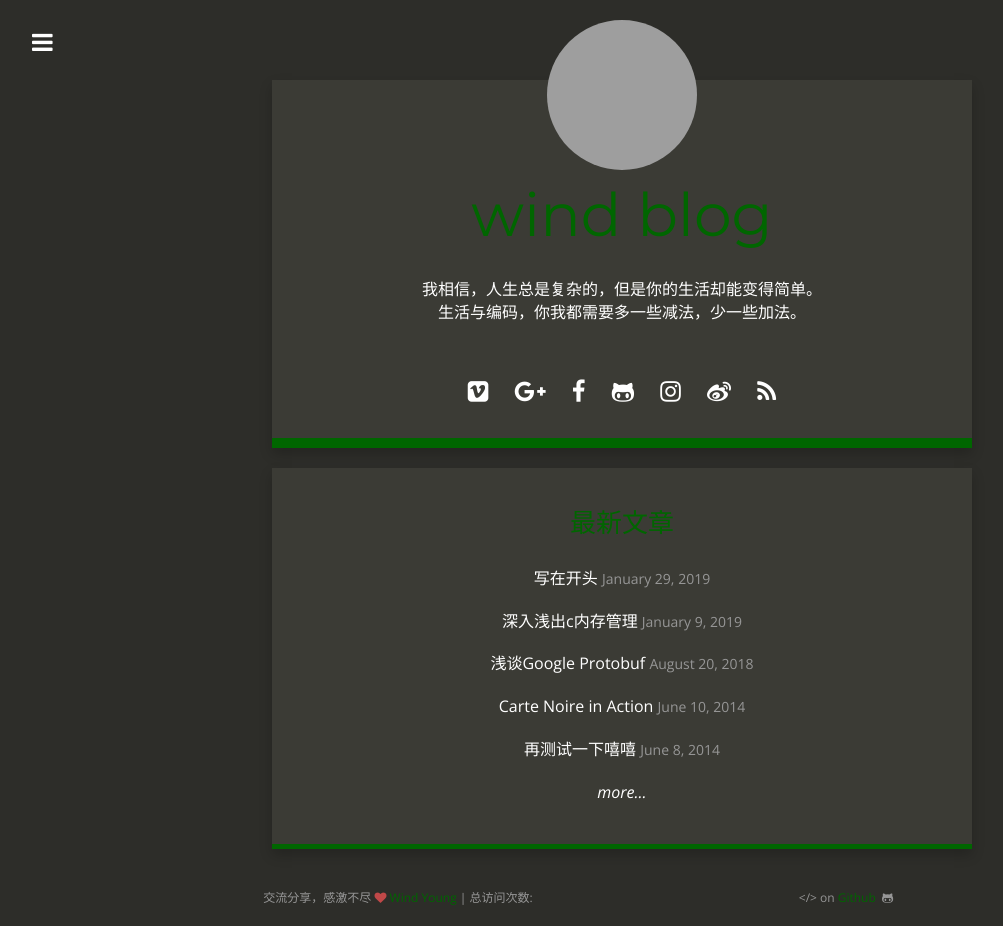
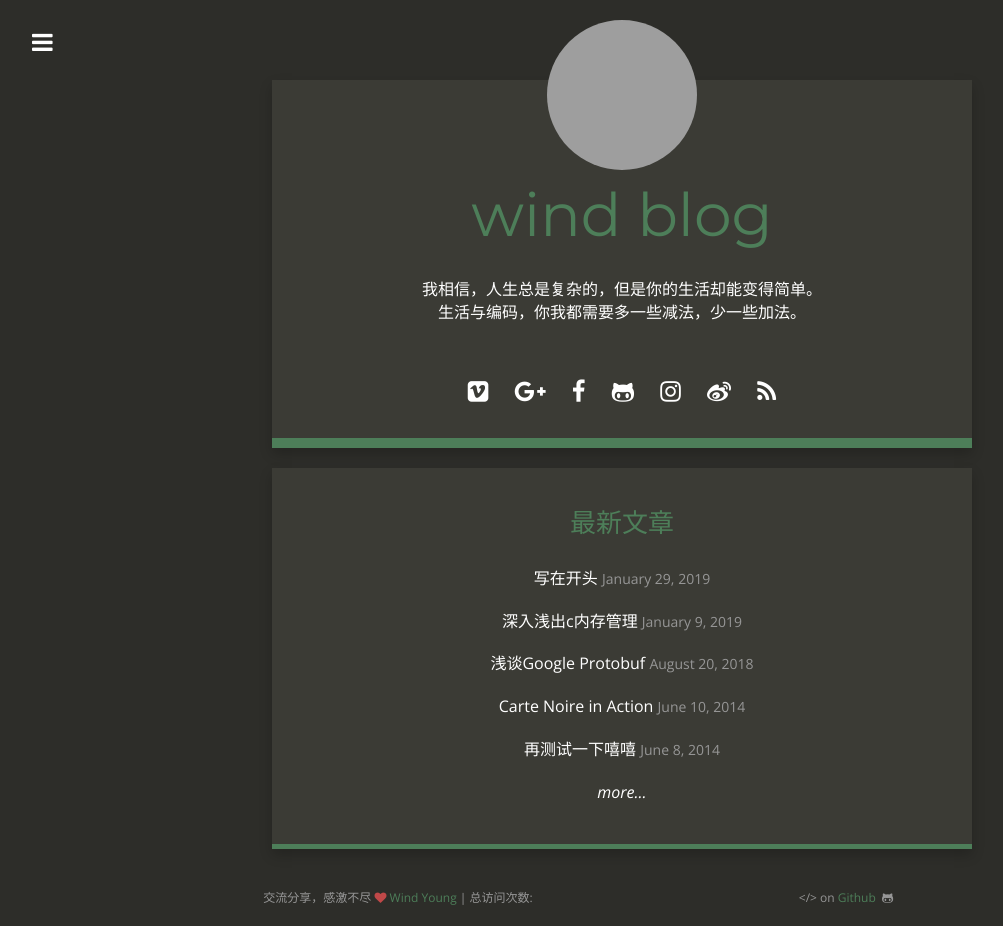
Before and after one commit to wind3110991/wind3110991.github.io, a Jekyll site: the page built from index.html, in a window 1280 px wide. Shown: the whole page, without its empty margins (18-1021 px from the left). Built offline with Jekyll 4.4.1, drawn with Linux system fonts in a browser that asks for light colours; nearby versions of some CDN libraries; comment, search, counter and statistics services are not loaded; grey boxes are pictures that could not be loaded.

Commit message:
update blog

```diff
--- a/css/style.scss
+++ b/css/style.scss
@@ -21,7 +21,7 @@
 $medium:         #3B3B35;
 $light-medium:   #969696;
 $dark-blue:      #215A6D;
-$color-wind:     #006600;
+$color-wind:     #4d7e59;
 $green:          #92C7A3;
 $light:          #DFECE6;
 $white:          #FFFFFF;
```
